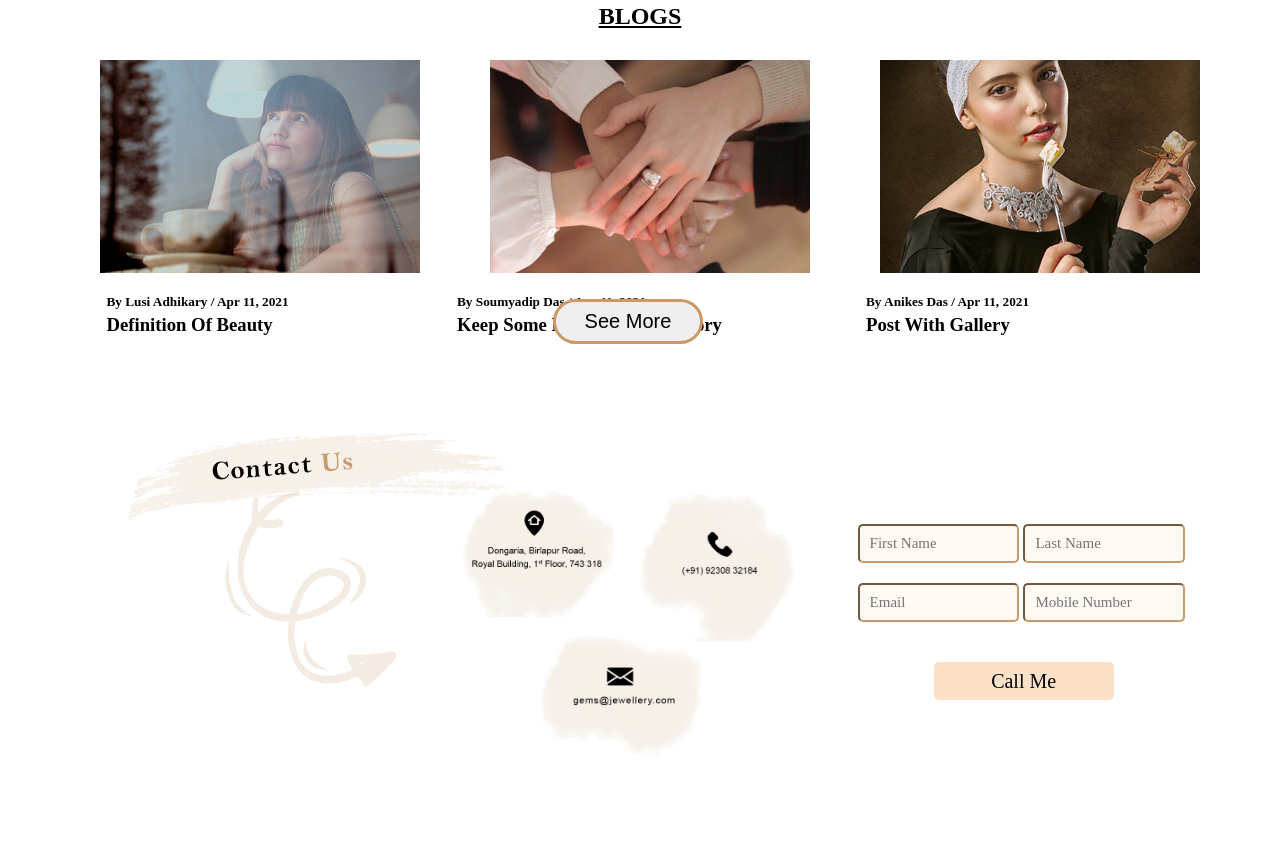
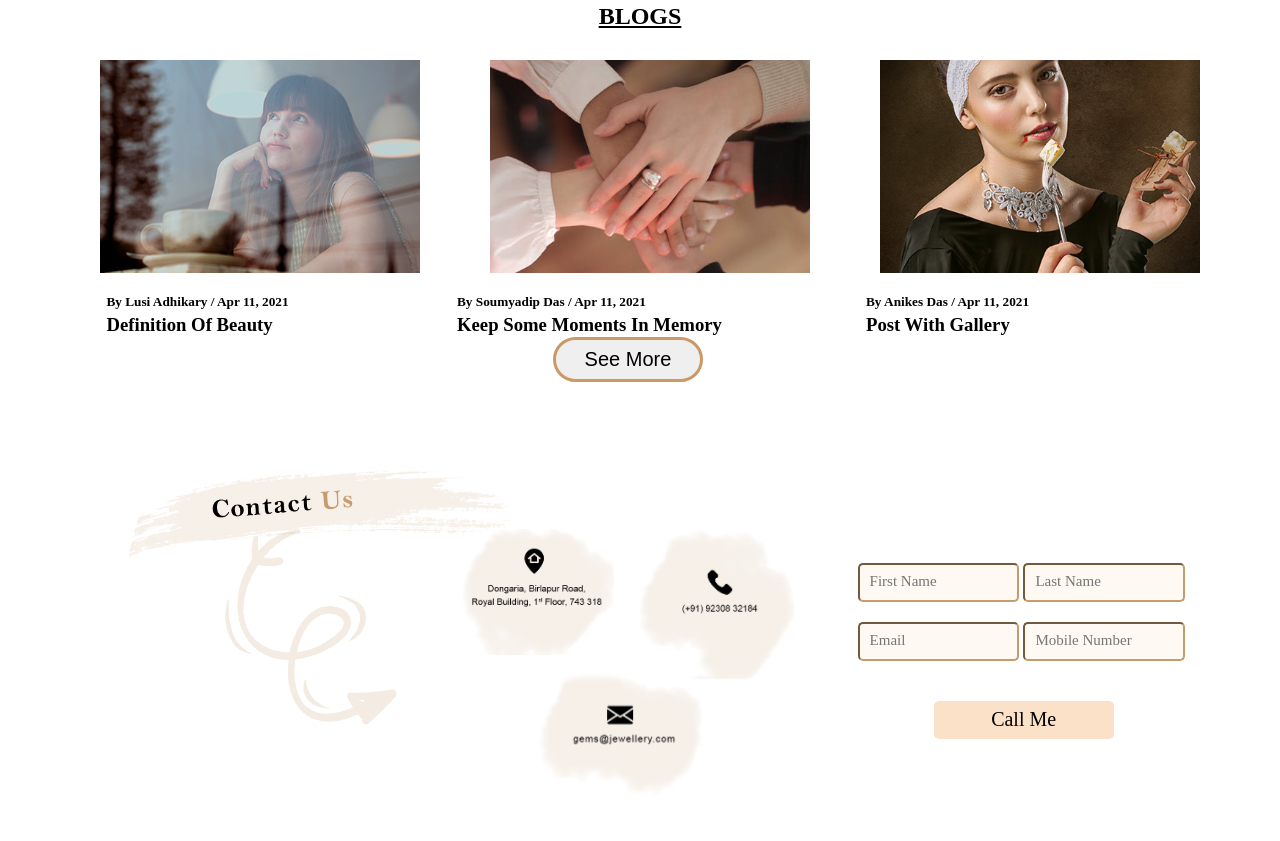
Before and after one commit to dipanwitahalder/gemsjewellery, a plain HTML site: page index.html in a window 1280 px wide. Shown: the part 6196-7037 px from the top of the page. Drawn offline with nearby package versions, Linux system fonts and the light colour scheme.

Commit message:
Update mycss.css

```diff
--- a/css/mycss.css
+++ b/css/mycss.css
@@ -2011,7 +2011,7 @@ div#btnD:hover {
 	color: #000;
 	border-radius: 30px;
 	outline: none;
-	margin: 2% 0 0 43.2%;
+	margin: 5% 0 0 43.2%;
 	transition: ease-out 0.3s;
 	position: relative;
 	z-index: 1;
```
